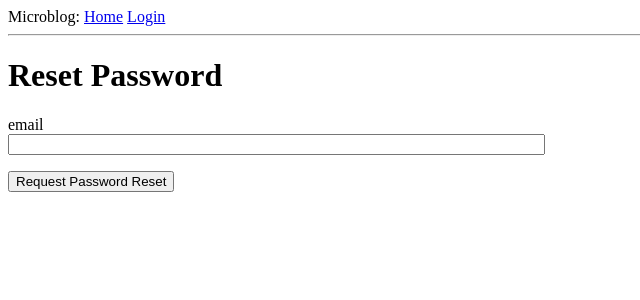
After one commit to nilemarbarcelos/py-microblog, a Flask app: page /reset_password_request in a window 1280 px wide. The commit adds this page. Shown: the top 300 px of the page, without its empty margins (0-640 px from the left). Run offline with Flask 2, Linux system fonts and the light colour scheme.

Commit message:
Reset password set up

```diff
--- a/app/__init__.py
+++ b/app/__init__.py
@@ -5,6 +5,7 @@ from config import Config
 from flask_sqlalchemy import SQLAlchemy
 from flask_migrate import Migrate
 from flask_login import LoginManager
+from flask_mail import Mail
 from logging.handlers import SMTPHandler, RotatingFileHandler
 
 app = Flask(__name__)
@@ -13,6 +14,7 @@ db = SQLAlchemy(app)
 migrate = Migrate(app, db)
 login = LoginManager(app)
 login.login_view = 'login'
+mail = Mail(app)
 
 if not app.debug:
     if app.config['MAIL_SERVER']:
--- a/app/forms.py
+++ b/app/forms.py
@@ -48,3 +48,8 @@ class EditProfileForm(FlaskForm):
 class PostForm(FlaskForm):
     post = TextAreaField('Say Something', validators=[DataRequired(), Length(min=1, max=140)])
     submit = SubmitField('Submit')
+
+
+class ResetPasswordRequestForm(FlaskForm):
+    email = StringField('email', validators=[DataRequired(), Email()])
+    submit = SubmitField('Request Password Reset')
--- a/app/routes.py
+++ b/app/routes.py
@@ -5,7 +5,8 @@ from flask_login import current_user, login_user, logout_user, login_required
 from werkzeug.urls import url_parse
 
 from app import app, db
-from app.forms import LoginForm, RegistrationForm, EditProfileForm, PostForm
+from app.email import send_password_reset_email
+from app.forms import LoginForm, RegistrationForm, EditProfileForm, PostForm, ResetPasswordRequestForm
 from app.models import User, Post
 
 
@@ -147,3 +148,17 @@ def explore():
     prev_url = url_for('explore', page=posts.prev_num) \
         if posts.has_prev else None
     return render_template('/index.html', title='Explore', posts=posts.items, next_url=next_url, prev_url=prev_url)
+
+
+@app.route('/reset_password_request', methods=['GET', 'POST'])
+def reset_password_request():
+    if current_user.is_authenticated:
+        return redirect(url_for('index'))
+    form = ResetPasswordRequestForm()
+    if form.validate_on_submit():
+        user = User.query.filter_by(email=form.email.data).first()
+        if user:
+            send_password_reset_email(user)
+        flash('Check your email for instructions to reset your password')
+        return redirect(url_for('login'))
+    return render_template('reset_password_request.html', title='Reset Password', form=form)
--- a/app/templates/login.html
+++ b/app/templates/login.html
@@ -23,5 +23,9 @@
         <p>{{ form.submit() }}</p>
     </form>
     <p>New User? <a href="{{ url_for('register') }}">Click to Register!</a></p>
+    <p>
+        Forgot your password?
+        <a href="{{ url_for('reset_password_request') }}">Click to reset it</a>
+    </p>
 
 {% endblock %}
--- /dev/null
+++ b/app/templates/reset_password_request.html
@@ -0,0 +1,18 @@
+{% extends 'base.html' %}
+
+{% block content %}
+
+    <h1>Reset Password</h1>
+    <form action="" method="post">
+        {{ form.hidden_tag() }}
+        <p>
+            {{ form.email.label }}<br/>
+            {{ form.email(size=64) }}<br/>
+            {% for error in form.email.errors %}
+                <span style="color: red;">{{ error }}</span>
+            {% endfor %}
+        </p>
+        <p>{{ form.submit() }}</p>
+    </form>
+
+{% endblock %}
```
Also changed, not shown: app/email.py (added, +21 -0 lines), app/models.py (+16 -0 lines), app/templates/email/reset_password.html (added, +12 -0 lines), app/templates/email/reset_password.txt (added, +11 -0 lines).
